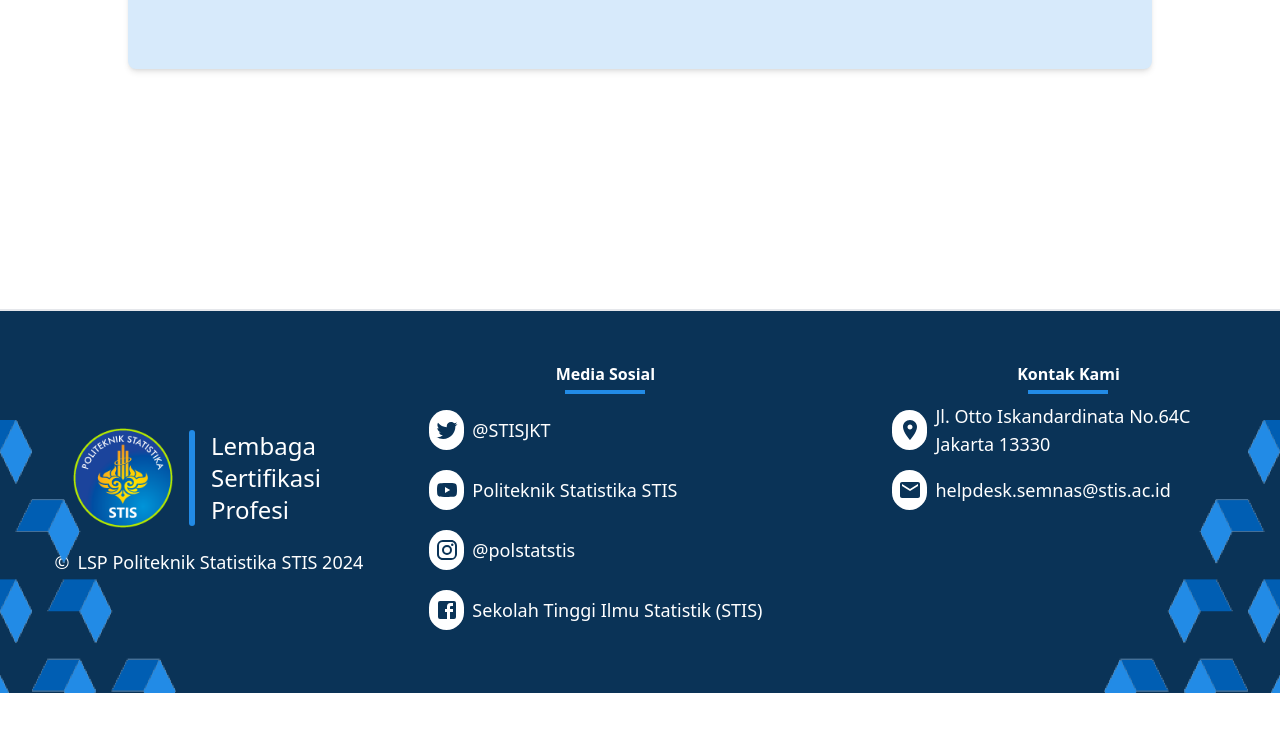
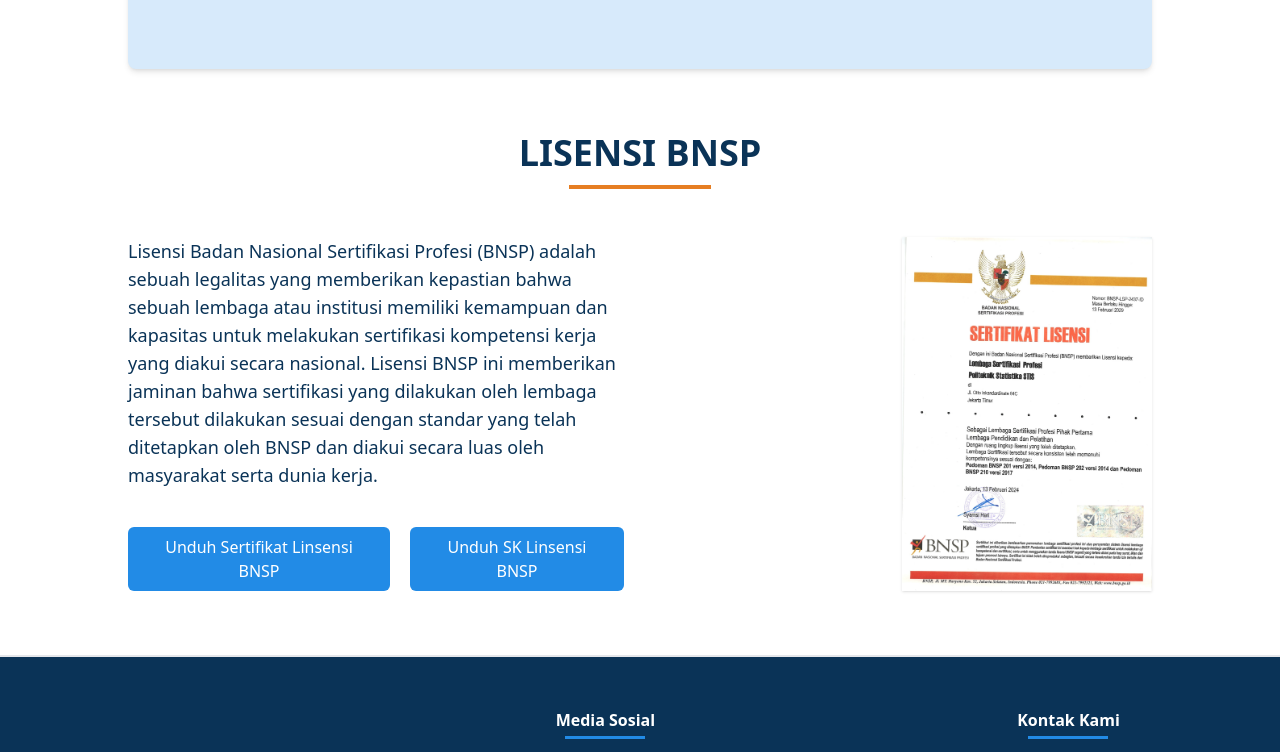
Before and after one commit to alfiansyrff/lsp-stis, a React (Vite) app: page / in a window 1280 px wide. Shown: the part 1435-2187 px from the top of the page. Before the commit the page ends 2128 px from the top, so only its background shows below. Built offline with nearby package versions, Linux system fonts and the light colour scheme.

Commit message:
add lisensi

```diff
--- /dev/null
+++ b/src/components/Lisensi/Index.jsx
@@ -0,0 +1,41 @@
+import React from 'react';
+import { motion } from 'framer-motion';
+import Heading from '../Heading/Index';
+import PrimaryButton from '../Button/PrimaryButton';
+
+function Lisensi() {
+  return (
+    <div className='my-[4em] max-w-5xl mx-auto'>
+      <Heading text={'Lisensi BNSP'}/>
+
+      <div className='flex flex-col md:flex-row  justify-between mx-auto mt-16 space-x-8 md:space-y-0'>
+        <div className='md:w-1/2 relative'>
+          <p className='text-lg text-center md:text-left text-ternaryBlue'>
+            Lisensi Badan Nasional Sertifikasi Profesi (BNSP) adalah sebuah legalitas yang memberikan kepastian bahwa sebuah lembaga atau institusi memiliki kemampuan dan kapasitas untuk melakukan sertifikasi kompetensi kerja yang diakui secara nasional.
+            Lisensi BNSP ini memberikan jaminan bahwa sertifikasi yang dilakukan oleh lembaga tersebut dilakukan sesuai dengan standar yang telah ditetapkan oleh BNSP dan diakui secara luas oleh masyarakat serta dunia kerja.
+          </p>
+
+          <div className='absolute bottom-0 flex items-center space-x-5'>
+            <PrimaryButton text={'Unduh Sertifikat Linsensi BNSP'}/>
+            <PrimaryButton text={'Unduh SK Linsensi BNSP'}/>
+          </div>
+          {/* <button className='bg-primaryBlue text-white px-4 py-2 rounded-md hover:bg-blue-800 focus:ring-4 focus:outline-none focus:ring-blue-300'>
+            Unduh Sertifikat Linsensi BNSP
+          </button> */}
+        </div>
+        <div className='md:w-1/2 flex justify-end'>
+          <motion.img
+            className='shadow'
+            src="/image/Sertifikat Lisensi BNSP.jpg"
+            width={250}
+            alt="Sertifikat Lisensi BNSP"
+            whileHover={{ scale: 1.1 }}
+            srcSet=""
+          />
+        </div>
+      </div>
+    </div>
+  );
+}
+
+export default Lisensi;
--- a/src/components/VisiMisi/Index.jsx
+++ b/src/components/VisiMisi/Index.jsx
@@ -18,7 +18,7 @@
   const buttonWidth = `${longestTabTextWidth * 10}px`; // Adjust the factor 10 as needed
 
   return (
-    <div className='my-[15em]'>
+    <div className='mt-[15em]'>
       <Heading text={'Visi Misi dan Sasaran Mutu'} />
       <div className="z-50 mt-16 flex justify-center space-x-4 bg-ternaryBlue rounded-full w-1/4 mx-auto p-2">
         {tabs.map(tab => (
--- a/src/pages/guest/Home.jsx
+++ b/src/pages/guest/Home.jsx
@@ -8,6 +8,7 @@
 import StatisticCard from '../../components/StatisticCard/Index';
 import Heading from '../../components/Heading/Index';
 import VisiMisi from '../../components/VisiMisi/Index';
+import Lisensi from '../../components/Lisensi/Index';
 // import Footer from '../../components/Footer'
 
 const Home = () => {
@@ -34,6 +35,8 @@
 
       <VisiMisi />
 
+      <Lisensi />
+
       {/* <div className='my-[10em]'>
 
       <Heading />
```
Also changed, not shown: public/image/Sertifikat Lisensi BNSP.jpg (added).
